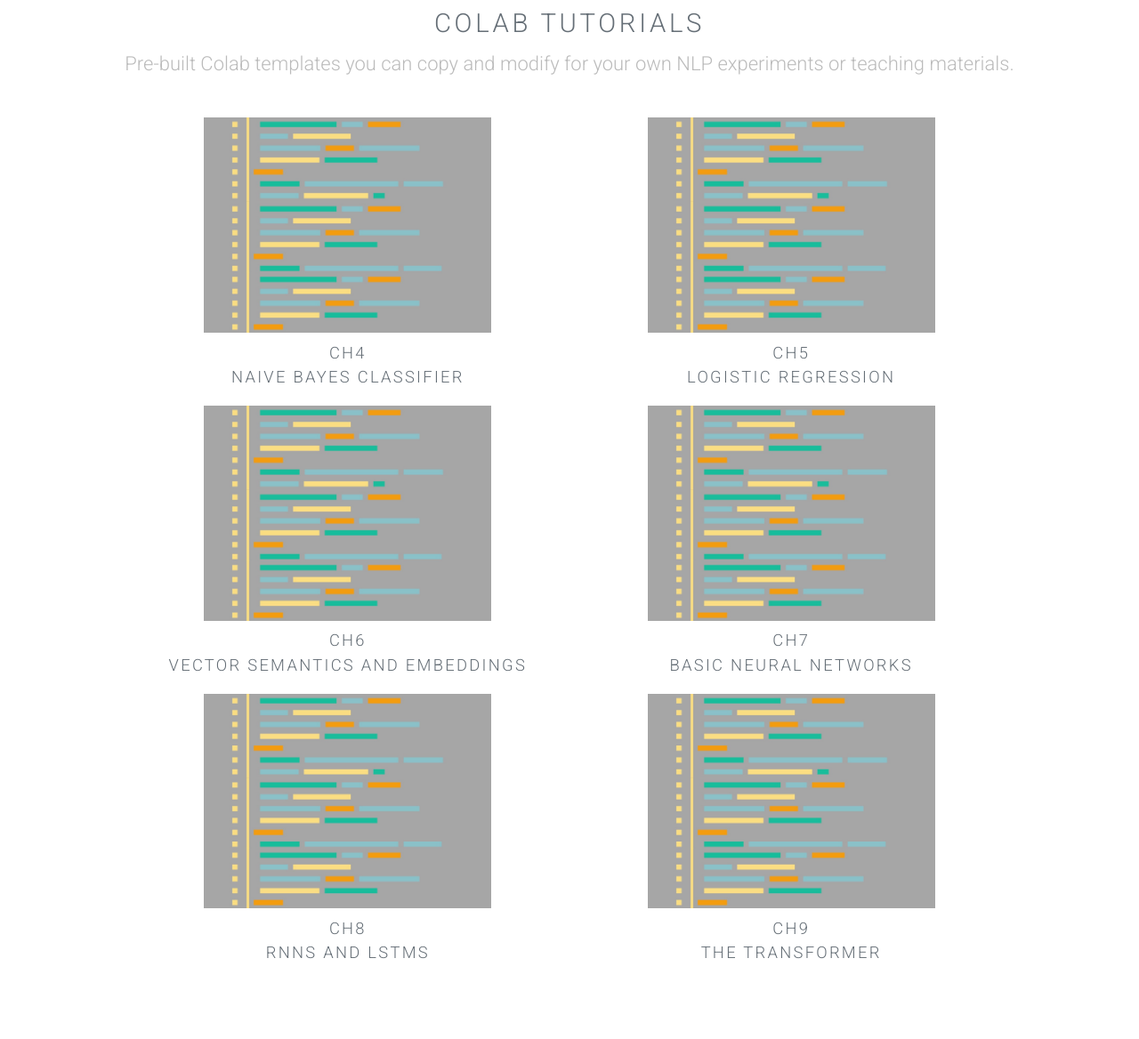
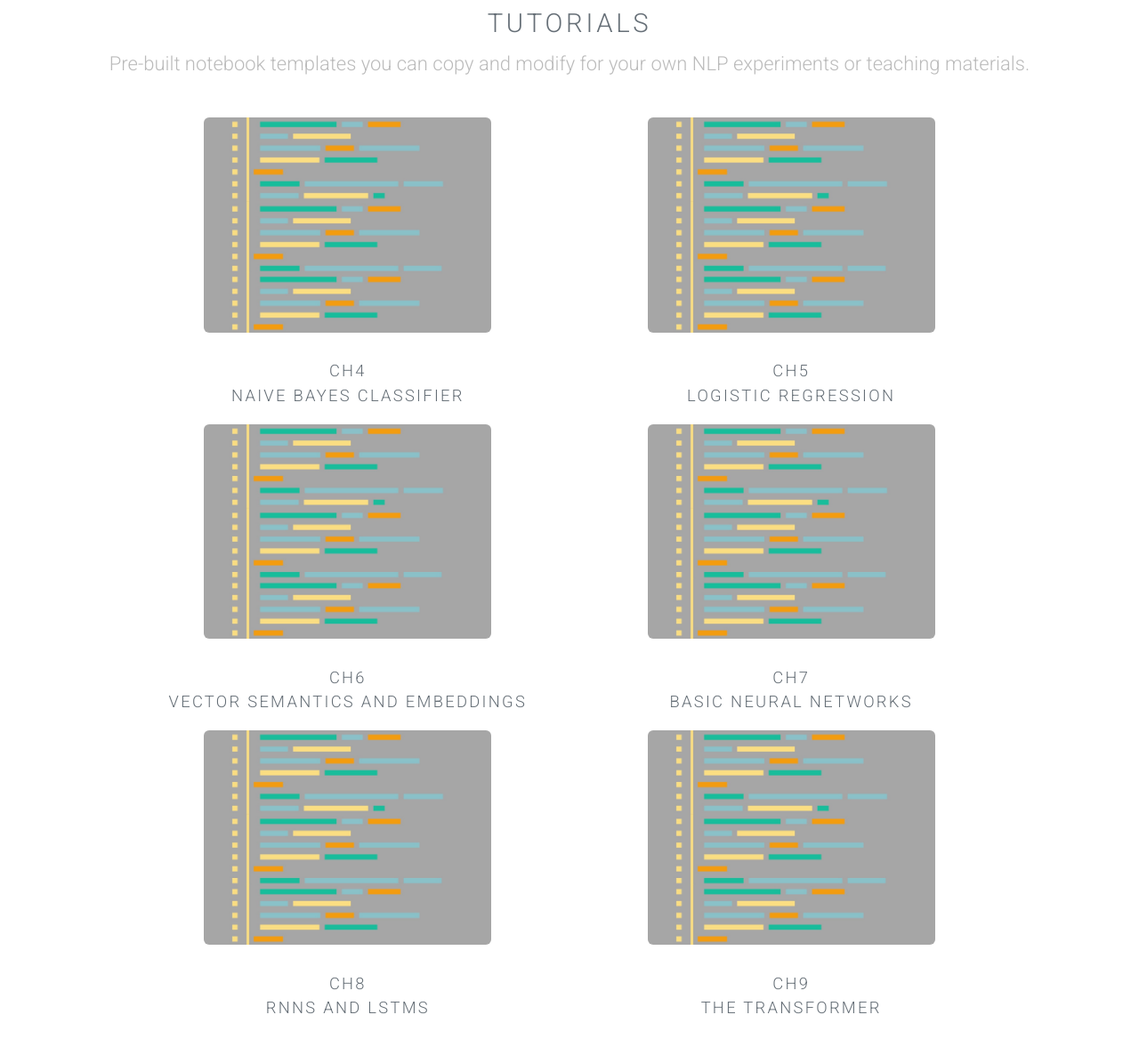
Before and after one commit to EntropiaTsai/EntropiaTsai.github.io, a plain HTML site: page tutorial.html in a window 1280 px wide. Shown: the part 357-1525 px from the top of the page at 89% size. Drawn offline with Linux system fonts and the light colour scheme.

Commit message:
Rename tutorial page and adjust the pics

```diff
--- a/css/style.css
+++ b/css/style.css
@@ -14,7 +14,6 @@
 		background: #fff;
 	}
 .image.fit img {
-	width: 100%;
 	height: auto;
 }
 	body, input, select, textarea {
@@ -587,7 +586,9 @@
 
 			.image.fit img {
 				display: block;
-				width: 100%;
+				margin-left: auto;
+				margin-right: auto;
+				/* width: 100%; */
 			}
 		/* .tutorial-img {
 			width: 50%;
--- a/colab_tutorial.html
+++ b/tutorial.html
@@ -12,7 +12,7 @@
 					<ul>
 					<li><a href="index.html">Home</a></li>
 						<li><a href="cv.html">Curriculum Vitae</a></li>
-						<li><a href="colab_tutorial.html">Colab Tutorials</a></li>
+						<li><a href="tutorial.html">Colab Tutorials</a></li>
 						<li><a href="porfolio.html">Porfolio</a></li>
 					</ul>
 				</nav>
@@ -24,20 +24,20 @@
 					</div>
 			</section>
 
-			<section id="two" class="wrapper style1"><header class="major"><h2>Colab Tutorials</h2>
-					<p>Pre-built Colab templates you can copy and modify for your own NLP experiments or teaching materials.</p>
+			<section id="two" class="wrapper style1"><header class="major"><h2>Tutorials</h2>
+					<p>Pre-built notebook templates you can copy and modify for your own NLP experiments or teaching materials.</p>
 				</header><div class="container">
 					<!-- Row 1 -->
 					<div class="row">
 						<div class="6u">
-							<section class="special"><a href="https://colab.research.google.com/drive/1DsCjIDbHEoIOCphggU8t8VW0BVcgkfx5?usp=drive_link" class="iamge fit" target="_blank"><img src="images/programming.jpg" alt="" width="70%" ></a>
+							<section class="special"><a href="https://colab.research.google.com/drive/1DsCjIDbHEoIOCphggU8t8VW0BVcgkfx5?usp=drive_link" class="image fit" target="_blank"><img src="images/programming.jpg" alt="" width="70%" ></a>
 								<h3>Ch4<br>Naive Bayes Classifier</h3>
 								<!-- <p>This tutorial provides the method to build a Naive Bayes Classifier working on the misinformation detection.</p> -->
 								</section>
 						</div>
 
 						<div class="6u">
-							<section class="special"><a href="https://colab.research.google.com/drive/1bO_Xv18bSfi-SD88zDTsTFshdLf7wn7f?usp=drive_link" class="iamge fit" target="_blank"><img src="images/programming.jpg" alt="" width="70%" ></a>
+							<section class="special"><a href="https://colab.research.google.com/drive/1bO_Xv18bSfi-SD88zDTsTFshdLf7wn7f?usp=drive_link" class="image fit" target="_blank"><img src="images/programming.jpg" alt="" width="70%" ></a>
 								<h3>Ch5<br>Logistic Regression</h3>
 								<!-- <p>This tutorial provides the method to build a Logistc Regression and.</p> -->
 							</section>
@@ -46,14 +46,14 @@
 					<!-- Row 2  -->
 					<div class="row">
 						<div class="6u">
-							<section class="special"><a href="https://colab.research.google.com/drive/1ddiQTKPiCCSNdukhFFmEB-OB-KkLsB88?usp=drive_link" class="iamge fit" target="_blank"><img src="images/programming.jpg" alt="" width="70%" ></a>
+							<section class="special"><a href="https://colab.research.google.com/drive/1ddiQTKPiCCSNdukhFFmEB-OB-KkLsB88?usp=drive_link" class="image fit" target="_blank"><img src="images/programming.jpg" alt="" width="70%" ></a>
 								<h3>CH6<br>Vector Semantics and Embeddings</h3>
 								<!-- <p>description</p> -->
 								</section>
 						</div>
 
 						<div class="6u">
-							<section class="special"><a href="https://colab.research.google.com/drive/1-ZazA0nd-L6GluSqUe7mcVoIMABhbngm?usp=drive_link" class="iamge fit" target="_blank"><img src="images/programming.jpg" alt="" width="70%" ></a>
+							<section class="special"><a href="https://colab.research.google.com/drive/1-ZazA0nd-L6GluSqUe7mcVoIMABhbngm?usp=drive_link" class="image fit" target="_blank"><img src="images/programming.jpg" alt="" width="70%" ></a>
 								<h3>Ch7<br> Basic Neural Networks</h3>
 								<!-- <p>description</p> -->
 								</section>
@@ -62,13 +62,13 @@
 
 					<div class="row">
 							<div class="6u">
-								<section class="special"><a href="https://colab.research.google.com/drive/1ujgzJ3hAIp-H0HsCV2PNyP87tvHM5syd?usp=drive_link" class="iamge fit" target="_blank"><img src="images/programming.jpg" alt="" width="70%" ></a>
+								<section class="special"><a href="https://colab.research.google.com/drive/1ujgzJ3hAIp-H0HsCV2PNyP87tvHM5syd?usp=drive_link" class="image fit" target="_blank"><img src="images/programming.jpg" alt="" width="70%" ></a>
 									<h3>Ch8<br>RNNs and LSTMs</h3>
 									<!-- <p>description</p> -->
 									</section>
 							</div>
 							<div class="6u">
-								<section class="special"><a href="https://colab.research.google.com/drive/1GzTpoNCiACWo74JsVT5dOiNkPxfJrb7_?usp=drive_link" class="iamge fit" target="_blank"><img src="images/programming.jpg" alt="" width="70%" ></a>
+								<section class="special"><a href="https://colab.research.google.com/drive/1GzTpoNCiACWo74JsVT5dOiNkPxfJrb7_?usp=drive_link" class="image fit" target="_blank"><img src="images/programming.jpg" alt="" width="70%" ></a>
 									<h3>CH9<br>The Transformer</h3>
 									<!-- <p>description</p> -->
 									</section>
@@ -82,7 +82,7 @@
 					<div class="row">
 						<div class="8u">
 							<section><h2>Mollis ut adipiscing</h2>
-								<a href="#" class="iamge fit"><img src="images/pic03.jpg" alt="" width="818" height="340"></a>
+								<a href="#" class="image fit"><img src="images/pic03.jpg" alt="" width="818" height="340"></a>
 								<p>Vis accumsan feugiat adipiscing nisl amet adipiscing accumsan blandit accumsan sapien blandit ac amet faucibus aliquet placerat commodo. Interdum ante aliquet commodo accumsan vis phasellus adipiscing. Ornare a in lacinia. Vestibulum accumsan ac metus massa tempor. Accumsan in lacinia ornare massa amet. Ac interdum ac non praesent. Cubilia lacinia interdum massa faucibus blandit nullam. Accumsan phasellus nunc integer. Accumsan euismod nunc adipiscing lacinia erat ut sit. Arcu amet. Id massa aliquet arcu accumsan lorem amet accumsan commodo odio cubilia ac eu interdum placerat placerat arcu commodo lobortis adipiscing semper ornare pellentesque.</p>
 							</section></div>
 						<div class="4u">
```
Also changed, not shown: cv.html (+1 -1 lines), index.html (+1 -1 lines), porfolio.html (+1 -1 lines).
